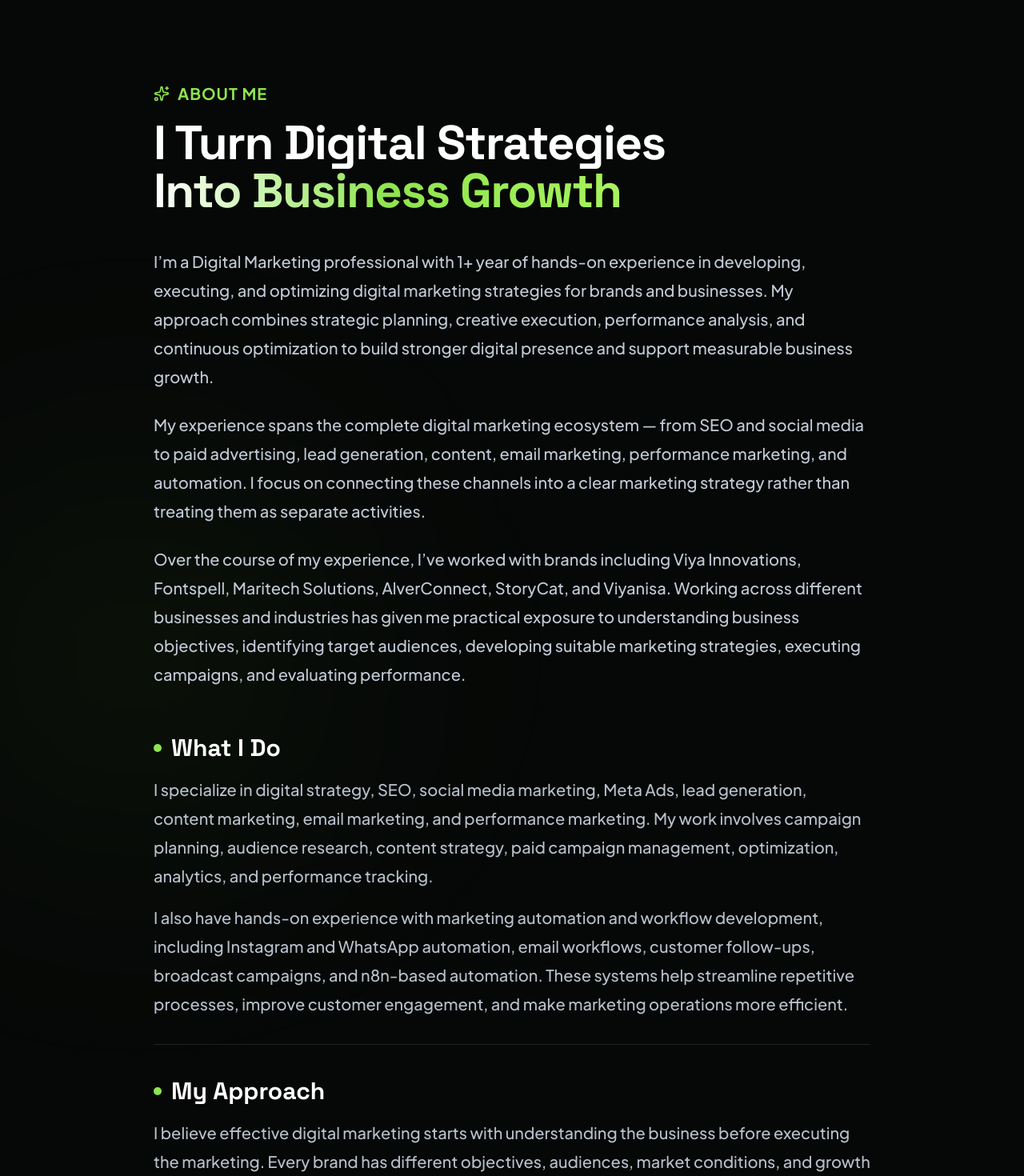
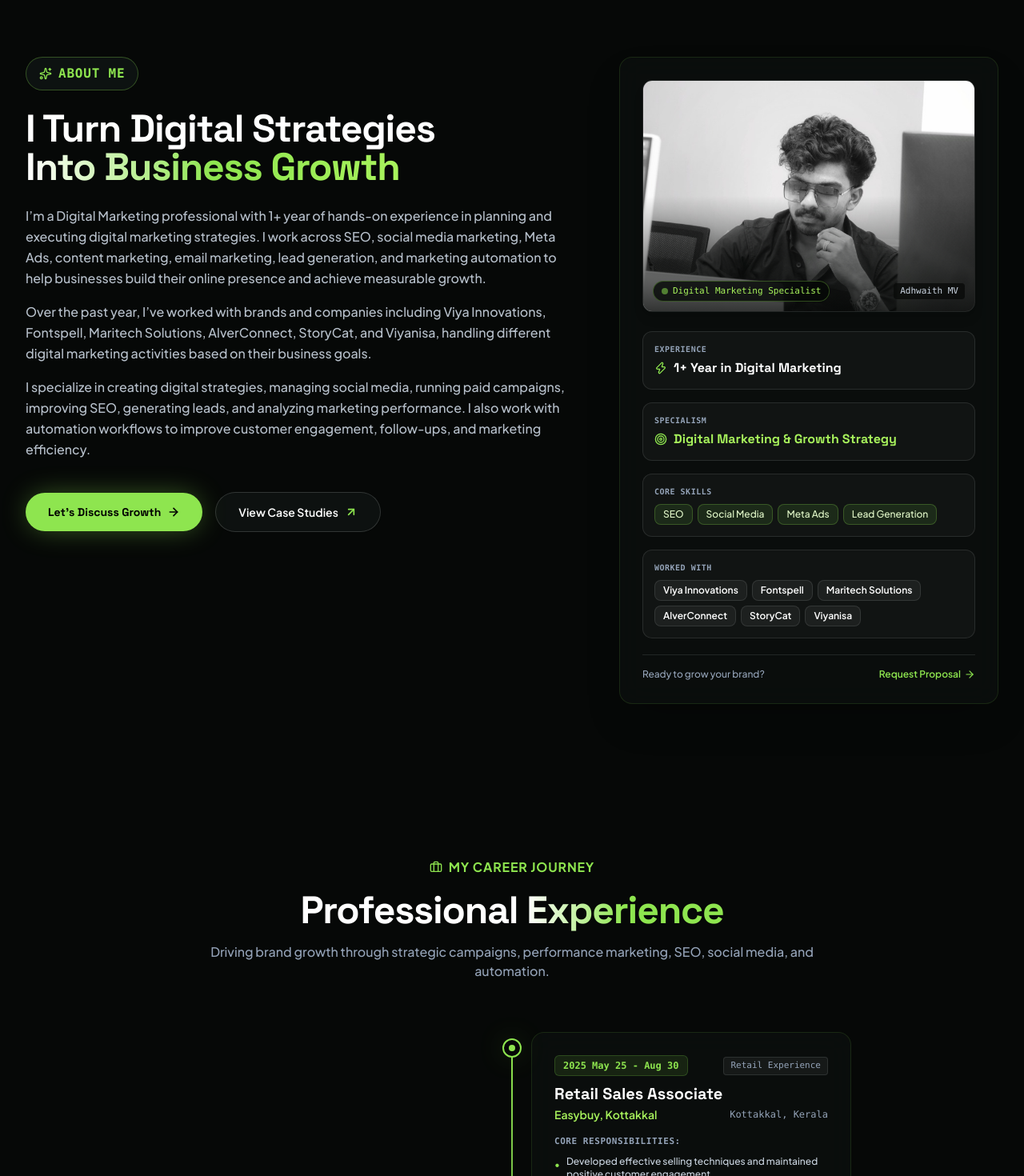
Before and after one commit to adhwaithsha-pixel/adhwaith-portfolio, a React (Vite) app: page / in a window 1280 px wide. Shown: the part 1120-2590 px from the top of the page at 80% size. Built offline with nearby package versions, Linux system fonts and the light colour scheme.

Commit message:
Restore original About section layout and enlarge About header

```diff
--- a/src/data/portfolioData.js
+++ b/src/data/portfolioData.js
@@ -29,33 +29,9 @@ export const personalInfo = {
   shortIntro: "I’m a Digital Marketing professional with hands-on experience in SEO, Social Media Marketing, Meta Ads, Content Marketing, Email Marketing, and Lead Generation. I use data-driven strategies and creative marketing to help brands build visibility, engage their audience, and achieve measurable growth.",
   aboutHeadline: "I Turn Digital Strategies Into Business Growth",
   aboutDetailed: [
-    "I’m a Digital Marketing professional with 1+ year of hands-on experience in developing, executing, and optimizing digital marketing strategies for brands and businesses. My approach combines strategic planning, creative execution, performance analysis, and continuous optimization to build stronger digital presence and support measurable business growth.",
-    "My experience spans the complete digital marketing ecosystem — from SEO and social media to paid advertising, lead generation, content, email marketing, performance marketing, and automation. I focus on connecting these channels into a clear marketing strategy rather than treating them as separate activities.",
-    "Over the course of my experience, I’ve worked with brands including Viya Innovations, Fontspell, Maritech Solutions, AlverConnect, StoryCat, and Viyanisa. Working across different businesses and industries has given me practical exposure to understanding business objectives, identifying target audiences, developing suitable marketing strategies, executing campaigns, and evaluating performance."
-  ],
-  aboutSections: [
-    {
-      title: "What I Do",
-      paragraphs: [
-        "I specialize in digital strategy, SEO, social media marketing, Meta Ads, lead generation, content marketing, email marketing, and performance marketing. My work involves campaign planning, audience research, content strategy, paid campaign management, optimization, analytics, and performance tracking.",
-        "I also have hands-on experience with marketing automation and workflow development, including Instagram and WhatsApp automation, email workflows, customer follow-ups, broadcast campaigns, and n8n-based automation. These systems help streamline repetitive processes, improve customer engagement, and make marketing operations more efficient."
-      ]
-    },
-    {
-      title: "My Approach",
-      paragraphs: [
-        "I believe effective digital marketing starts with understanding the business before executing the marketing. Every brand has different objectives, audiences, market conditions, and growth opportunities, so I focus on building strategies around those specific requirements.",
-        "My approach combines data, creativity, testing, and optimization — identifying opportunities, executing the strategy, measuring performance, and continuously improving campaigns based on real results."
-      ]
-    },
-    {
-      title: "What I Aim For",
-      paragraphs: [
-        "My focus is to help businesses strengthen their digital presence, reach the right audience, generate quality leads, improve marketing performance, and create sustainable growth.",
-        "I’m also continuously developing my expertise in AI-powered marketing, automation, analytics, performance marketing, and modern digital growth strategies to stay ahead of the evolving digital landscape.",
-        "For me, digital marketing is not simply about being visible online — it’s about building a strategic digital presence that creates meaningful engagement and contributes to real business growth."
-      ]
-    }
+    "I’m a Digital Marketing professional with 1+ year of hands-on experience in planning and executing digital marketing strategies. I work across SEO, social media marketing, Meta Ads, content marketing, email marketing, lead generation, and marketing automation to help businesses build their online presence and achieve measurable growth.",
+    "Over the past year, I’ve worked with brands and companies including Viya Innovations, Fontspell, Maritech Solutions, AlverConnect, StoryCat, and Viyanisa, handling different digital marketing activities based on their business goals.",
+    "I specialize in creating digital strategies, managing social media, running paid campaigns, improving SEO, generating leads, and analyzing marketing performance. I also work with automation workflows to improve customer engagement, follow-ups, and marketing efficiency."
   ],
   rightCard: {
     experience: "1+ Year in Digital Marketing",
--- a/src/pages/Home.jsx
+++ b/src/pages/Home.jsx
@@ -28,6 +28,7 @@ import AnimatedCounter from '../components/AnimatedCounter';
 import ClientMarquee from '../components/ClientMarquee';
 import ContactSection from '../components/ContactSection';
 import profileDefaultImg from '../assets/adhwaith-profile.jpg';
+import aboutImg from '../assets/adhwaith-about.jpg';
 
 export default function Home() {
   // Clear any old stored photo from localStorage to ensure crisp original photo is used
@@ -185,72 +186,145 @@ export default function Home() {
       {/* ========================================================================= */}
       {/* 3. ABOUT ME SECTION */}
       {/* ========================================================================= */}
-      <section id="about" className="relative py-24 sm:py-32 scroll-mt-20 overflow-hidden">
-        {/* Subtle Ambient Background Lighting */}
-        <div className="absolute top-1/4 -left-20 w-[500px] h-[500px] rounded-full bg-[#8EE54F]/5 blur-[140px] pointer-events-none" />
-        <div className="absolute bottom-10 right-0 w-[500px] h-[500px] rounded-full bg-[#10b981]/5 blur-[140px] pointer-events-none" />
-
-        <div className="max-w-7xl mx-auto px-4 sm:px-6 lg:px-8 relative">
-          <div className="max-w-4xl mx-auto space-y-10">
-            {/* Header: Enlarged Tag & Headline */}
-            <div className="space-y-4">
-              <div className="inline-flex items-center gap-2.5 text-lg sm:text-xl font-bold text-[#8EE54F] uppercase tracking-wider">
-                <Sparkles className="w-5 h-5 text-[#8EE54F]" />
+      <section id="about" className="relative py-24 scroll-mt-20">
+        <div className="max-w-7xl mx-auto px-4 sm:px-6 lg:px-8">
+          <div className="grid grid-cols-1 lg:grid-cols-12 gap-12 lg:gap-14 items-start">
+            {/* Left Narrative (7 cols) */}
+            <div className="lg:col-span-7 space-y-6">
+              <div className="inline-flex items-center gap-2 px-4 py-2 rounded-full bg-[#0d1211] border border-[#8EE54F]/30 text-[#8EE54F] text-sm sm:text-base font-mono font-bold uppercase tracking-wider">
+                <Sparkles className="w-4 h-4 text-[#8EE54F]" />
                 <span>ABOUT ME</span>
               </div>
 
-              <h2 className="text-4xl sm:text-5xl lg:text-6xl font-extrabold text-white tracking-tight font-display leading-[1.14]">
+              <h2 className="text-3xl sm:text-4xl lg:text-5xl font-extrabold text-white tracking-tight font-display leading-[1.18]">
                 I Turn Digital Strategies <br className="hidden sm:inline" />
                 <span className="text-gradient-gold">Into Business Growth</span>
               </h2>
-            </div>
 
-            {/* Main Introduction Paragraphs (Enlarged Text) */}
-            <div className="space-y-6 text-base sm:text-lg lg:text-xl text-slate-300 leading-relaxed font-normal">
+              <div className="space-y-4 text-slate-300 text-sm sm:text-base leading-relaxed">
                 {personalInfo.aboutDetailed.map((paragraph, index) => (
-                <p key={index} className="text-slate-300/95 leading-[1.8]">
+                  <p key={index} className="text-slate-300/90 leading-relaxed">
                     {paragraph}
                   </p>
                 ))}
               </div>
 
-            {/* Subsections: What I Do, My Approach, What I Aim For (Enlarged) */}
-            {personalInfo.aboutSections && (
-              <div className="space-y-10 pt-4">
-                {personalInfo.aboutSections.map((section, idx) => (
-                  <div key={idx} className="pb-8 border-b border-white/10 space-y-4">
-                    <h3 className="text-2xl sm:text-3xl font-bold text-white font-display flex items-center gap-3">
-                      <span className="w-2.5 h-2.5 rounded-full bg-[#8EE54F]" />
-                      <span>{section.title}</span>
-                    </h3>
-                    <div className="space-y-4 text-base sm:text-lg lg:text-xl text-slate-300 leading-relaxed font-normal">
-                      {section.paragraphs.map((p, pIdx) => (
-                        <p key={pIdx} className="text-slate-300/90 leading-[1.8]">
-                          {p}
-                        </p>
-                      ))}
-                    </div>
-                  </div>
-                ))}
-              </div>
-            )}
-
               {/* Action Buttons */}
               <div className="pt-4 flex flex-wrap items-center gap-4">
                 <button
                   onClick={() => scrollToSection('contact')}
-                className="px-8 py-4 rounded-full bg-[#8EE54F] hover:bg-[#9cf257] text-black font-bold font-display text-base shadow-glow-sapling transition-all transform hover:-translate-y-0.5 flex items-center gap-2.5 cursor-pointer active:scale-95"
+                  className="px-7 py-3.5 rounded-full bg-[#8EE54F] hover:bg-[#9cf257] text-black font-bold font-display text-sm shadow-glow-sapling transition-all transform hover:-translate-y-0.5 flex items-center gap-2 cursor-pointer active:scale-95"
                 >
                   <span>Let's Discuss Growth</span>
                   <ArrowRight className="w-4 h-4 text-black stroke-[2.5]" />
                 </button>
                 <button
                   onClick={() => scrollToSection('projects')}
-                className="px-8 py-4 rounded-full bg-[#0f1413]/80 hover:bg-[#151d1b] border border-white/15 hover:border-[#8EE54F]/50 text-white font-semibold text-base transition-all hover:-translate-y-0.5 flex items-center gap-2.5 cursor-pointer shadow-sm"
+                  className="px-7 py-3.5 rounded-full bg-[#0f1413]/80 hover:bg-[#151d1b] border border-white/15 hover:border-[#8EE54F]/50 text-white font-semibold text-sm transition-all hover:-translate-y-0.5 flex items-center gap-2 cursor-pointer shadow-sm"
                 >
                   <span>View Case Studies</span>
                   <ArrowUpRight className="w-4 h-4 text-[#8EE54F] stroke-[2.5]" />
                 </button>
+              </div>
+            </div>
+
+            {/* Right Card (5 cols) */}
+            <div className="lg:col-span-5">
+              <div className="w-full rounded-2xl glass-card p-6 sm:p-7 border border-white/15 shadow-2xl relative bg-[#0e1312]/80 backdrop-blur-xl hover:border-[#8EE54F]/35 transition-all">
+                {/* Photo at the top of Right Card */}
+                <div className="relative rounded-xl overflow-hidden border border-white/10 shadow-lg mb-6 group">
+                  <img
+                    src={aboutImg}
+                    alt="Adhwaith MV"
+                    width="684"
+                    height="1024"
+                    loading="lazy"
+                    decoding="async"
+                    className="w-full h-60 sm:h-72 object-cover object-center group-hover:scale-105 transition-transform duration-500"
+                  />
+                  <div className="absolute inset-0 bg-gradient-to-t from-dark-950/80 via-transparent to-transparent pointer-events-none" />
+                  <div className="absolute bottom-3 left-3 right-3 flex items-center justify-between">
+                    <span className="px-2.5 py-1 rounded-full bg-dark-950/80 backdrop-blur-md border border-sapling-400/30 text-sapling-300 text-[11px] font-mono font-medium flex items-center gap-1.5">
+                      <span className="w-2 h-2 rounded-full bg-sapling-400 animate-pulse" />
+                      Digital Marketing Specialist
+                    </span>
+                    <span className="text-[11px] font-mono text-slate-300 bg-dark-950/70 px-2 py-0.5 rounded backdrop-blur-md">
+                      Adhwaith MV
+                    </span>
+                  </div>
+                </div>
+
+                {/* Right Card Details */}
+                <div className="space-y-4">
+                  {/* Experience */}
+                  <div className="p-3.5 rounded-xl bg-white/[0.03] border border-white/10 hover:border-sapling-400/30 transition-colors">
+                    <div className="text-[10px] font-mono font-semibold uppercase tracking-wider text-slate-400 mb-1">
+                      Experience
+                    </div>
+                    <div className="text-white font-bold text-base font-display flex items-center gap-2">
+                      <Zap className="w-4 h-4 text-sapling-400 shrink-0" />
+                      <span>{personalInfo.rightCard.experience}</span>
+                    </div>
+                  </div>
+
+                  {/* Specialism */}
+                  <div className="p-3.5 rounded-xl bg-white/[0.03] border border-white/10 hover:border-sapling-400/30 transition-colors">
+                    <div className="text-[10px] font-mono font-semibold uppercase tracking-wider text-slate-400 mb-1">
+                      Specialism
+                    </div>
+                    <div className="text-sapling-300 font-bold text-sm sm:text-base font-display flex items-center gap-2">
+                      <Target className="w-4 h-4 text-sapling-400 shrink-0" />
+                      <span>{personalInfo.rightCard.specialism}</span>
+                    </div>
+                  </div>
+
+                  {/* Core Skills */}
+                  <div className="p-3.5 rounded-xl bg-white/[0.03] border border-white/10 hover:border-sapling-400/30 transition-colors">
+                    <div className="text-[10px] font-mono font-semibold uppercase tracking-wider text-slate-400 mb-2">
+                      Core Skills
+                    </div>
+                    <div className="flex flex-wrap gap-1.5">
+                      {personalInfo.rightCard.coreSkills.split('•').map((skill, idx) => (
+                        <span
+                          key={idx}
+                          className="px-2.5 py-1 rounded-lg bg-sapling-400/10 border border-sapling-400/25 text-sapling-200 text-xs font-medium"
+                        >
+                          {skill.trim()}
+                        </span>
+                      ))}
+                    </div>
+                  </div>
+
+                  {/* Worked With */}
+                  <div className="p-3.5 rounded-xl bg-white/[0.03] border border-white/10 hover:border-sapling-400/30 transition-colors">
+                    <div className="text-[10px] font-mono font-semibold uppercase tracking-wider text-slate-400 mb-2">
+                      Worked With
+                    </div>
+                    <div className="flex flex-wrap gap-1.5">
+                      {personalInfo.rightCard.workedWith.split('•').map((brand, idx) => (
+                        <span
+                          key={idx}
+                          className="px-2.5 py-1 rounded-lg bg-white/5 border border-white/10 text-white text-xs font-semibold"
+                        >
+                          {brand.trim()}
+                        </span>
+                      ))}
+                    </div>
+                  </div>
+                </div>
+
+                {/* Footer CTA */}
+                <div className="mt-5 pt-4 border-t border-white/10 flex items-center justify-between">
+                  <span className="text-xs text-slate-400">Ready to grow your brand?</span>
+                  <button
+                    onClick={() => scrollToSection('contact')}
+                    className="text-xs font-semibold text-sapling-400 hover:text-white transition-colors flex items-center gap-1 cursor-pointer"
+                  >
+                    <span>Request Proposal</span>
+                    <ArrowRight className="w-3.5 h-3.5" />
+                  </button>
+                </div>
+              </div>
             </div>
           </div>
         </div>
```
Lines whose indentation alone changed are shown as unchanged.
